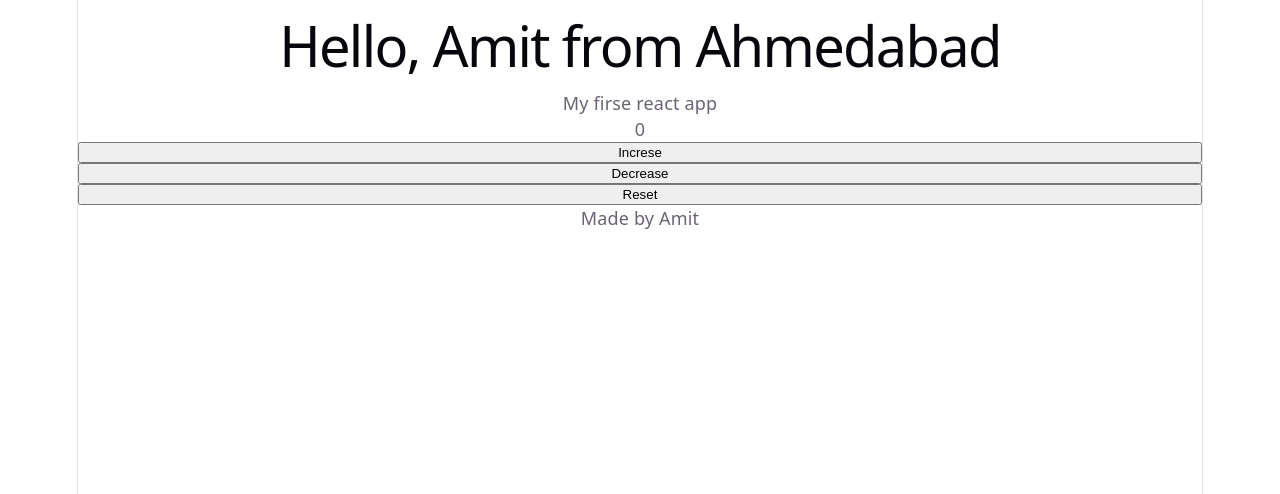
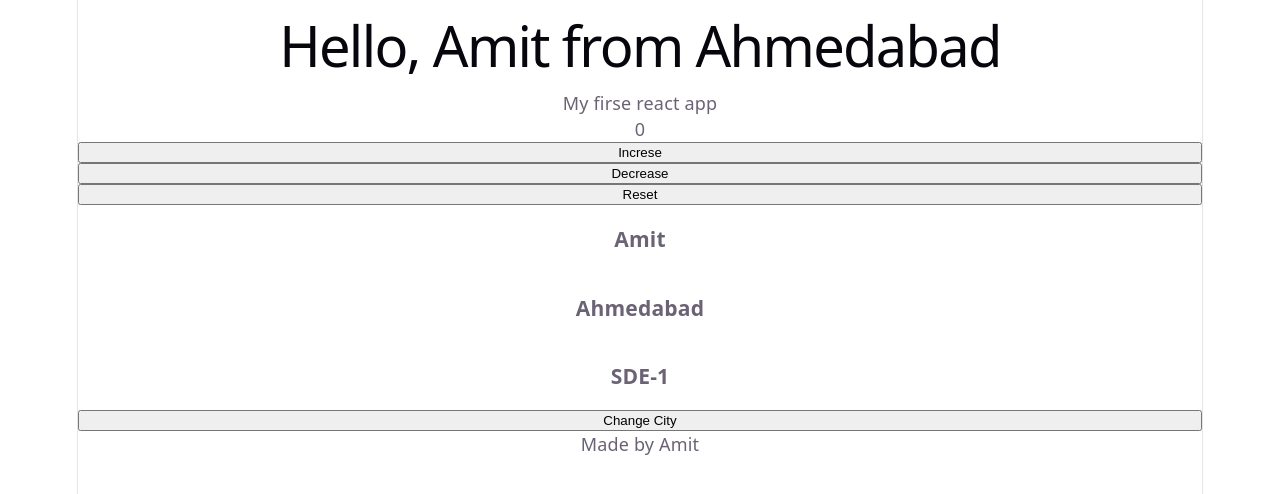
Before and after one commit to amitt39/dev-journey, a React (Vite) app in the folder 02-react/01-basics/my-first-react/: page / in a window 1280 px wide. Shown: the top 494 px of the page. Built offline with nearby package versions, Linux system fonts and the light colour scheme.

Commit message:
feat: added UserProfile with object state

```diff
--- a/02-react/01-basics/my-first-react/src/App.jsx
+++ b/02-react/01-basics/my-first-react/src/App.jsx
@@ -1,12 +1,14 @@
 import Counter from "./Counter";
 import Footer from "./Footer";
 import Header from "./Header";
+import UserProfile from "./UserProfile";
 
 function App() {
   return (
     <>
       <Header name="Amit" city="Ahmedabad" />
       <Counter />
+      <UserProfile />
       <Footer />
     </>
   );
--- /dev/null
+++ b/02-react/01-basics/my-first-react/src/UserProfile.jsx
@@ -0,0 +1,28 @@
+import { useState } from "react";
+
+function UserProfile() {
+  const [user, setUser] = useState({
+    name: "Amit",
+    city: "Ahmedabad",
+    role: "SDE-1",
+  });
+  return (
+    <>
+      <h3>{user.name}</h3>
+      <h3>{user.city}</h3>
+      <h3>{user.role}</h3>
+
+      <button
+        onClick={() => {
+          setUser((prev) => {
+            return { ...prev, city: "Mumbai" };
+          });
+        }}
+      >
+        Change City
+      </button>
+    </>
+  );
+}
+
+export default UserProfile;
```
